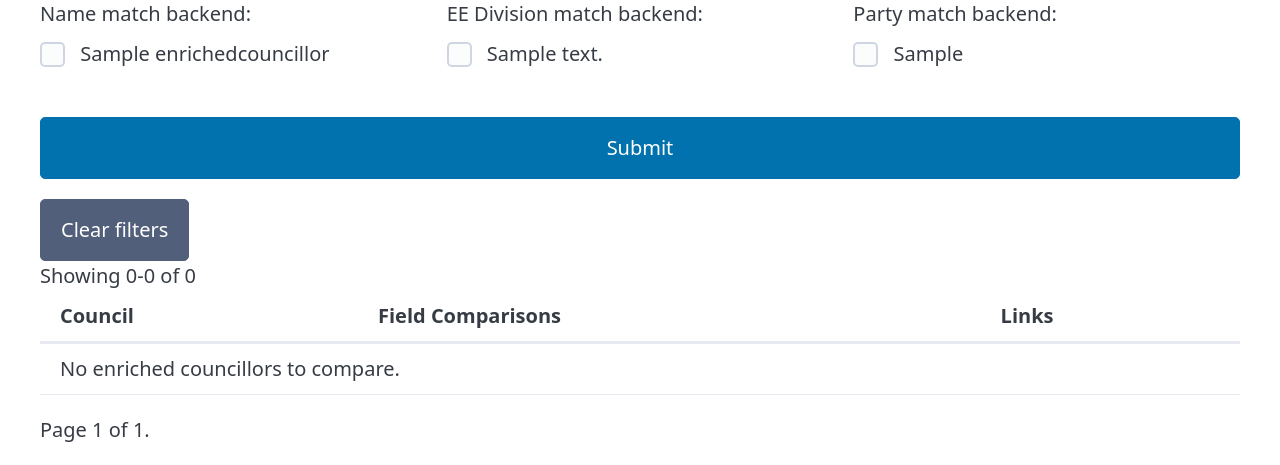
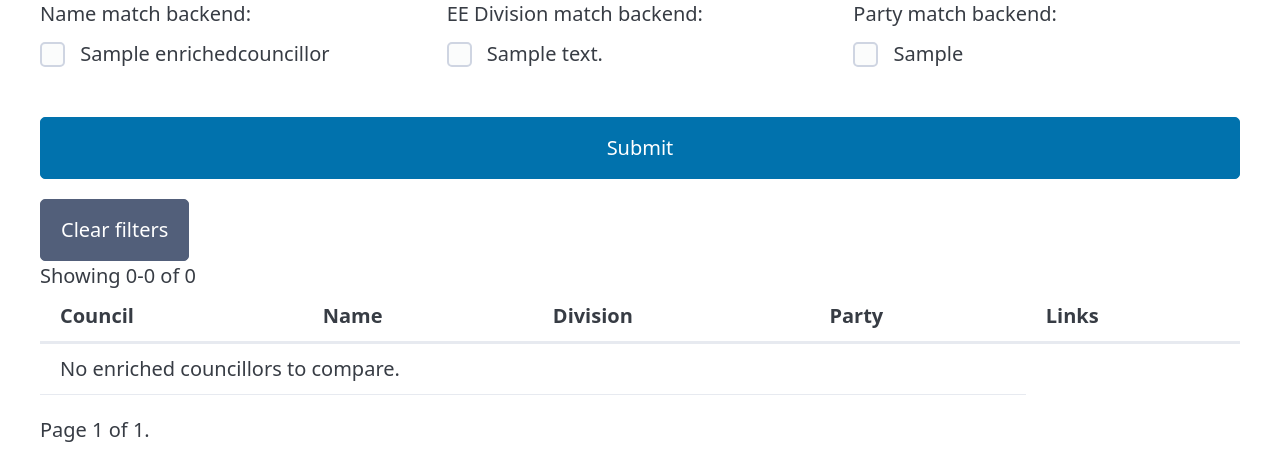
Before and after one commit to DemocracyClub/lgsf-web, a Django app: page /councillors/compare/?party_match=true in a window 1280 px wide. Shown: the part 582-1047 px from the top of the page. Run offline with Django 5.2, Linux system fonts and the light colour scheme; tables that the repository leaves empty hold one stand-in row (values such as "Sample post"); parts of the project's set-up code (start-up, migrations or seed data) failed here and were passed over; some libraries are stand-ins or nearby versions.

Commit message:
improve comparison list

```diff
--- a/lgsf_web/apps/councillors/models.py
+++ b/lgsf_web/apps/councillors/models.py
@@ -64,6 +64,28 @@
     name_match_backend = models.CharField(max_length=255, blank=True)
     name_match_confidence = models.FloatField(null=True, blank=True)
 
+    @property
+    def name_synonym_match(self):
+        return bool(
+            self.name_match_backend == "exact"
+            and self.base_councillor.raw_name != self.name_match.person_name
+        )
+
+    @property
+    def division_synonym_match(self):
+        return bool(
+            self.division_match_backend == "exact"
+            and self.base_councillor.raw_division
+            != self.division_match.division_name
+        )
+
+    @property
+    def party_synonym_match(self):
+        return bool(
+            self.party_match_backend == "exact"
+            and self.base_councillor.raw_party != self.party_match.party_name
+        )
+
     def __str__(self):
         return f"{self.base_councillor}-Enriched"
 
--- a/lgsf_web/apps/councillors/templates/councillors/compare_list.html
+++ b/lgsf_web/apps/councillors/templates/councillors/compare_list.html
@@ -51,7 +51,9 @@
       <thead>
         <tr>
           <th>Council</th>
-          <th>Field Comparisons</th>
+          <th>Name</th>
+          <th>Division</th>
+          <th>Party</th>
           <th>Links</th>
         </tr>
       </thead>
@@ -59,27 +61,25 @@
         {% for enriched in object_list %}
           {% with scraped=enriched.base_councillor %}
             <tr>
-              <td>{{ scraped.council_id }}</td>
               <td>
-                {% include "councillors/includes/field_comparison_table.html" with scraped=scraped enriched=enriched only %}
+              {{ scraped.council_id }}
               </td>
               <td>
-                <ul>
-                  <li>
-                    <a href="{% url 'councillors:scraped_detail' scraped.id %}">View Scraped</a>
-                  </li>
-                  <li>
-                    <a href="{% url 'councillors:enriched_detail' enriched.id %}">View Enriched</a>
-                  </li>
-                  <li>
-                    <a href="{% url 'councillors:compare_detail' scraped.id %}">Compare</a>
-                  </li>
-                </ul>
+                {% include "councillors/includes/match_cell.html" with raw=scraped.raw_name match=enriched.name_match value=enriched.name_match.person_name backend=enriched.name_match_backend confidence=enriched.name_match_confidence synonym=enriched.name_synonym_match only %}
+              </td>
+              <td>
+                {% include "councillors/includes/match_cell.html" with raw=scraped.raw_division match=enriched.division_match value=enriched.division_match.division_name backend=enriched.division_match_backend confidence=enriched.division_match_confidence synonym=enriched.division_synonym_match only %}
+              </td>
+              <td>
+                {% include "councillors/includes/match_cell.html" with raw=scraped.raw_party match=enriched.party_match value=enriched.party_match.party_name backend=enriched.party_match_backend confidence=enriched.party_match_confidence synonym=enriched.party_synonym_match only %}
+              </td>
+              <td>
+                <a href="{% url 'councillors:compare_detail' scraped.id %}">Compare</a>
               </td>
             </tr>
           {% endwith %}
         {% empty %}
-          <tr><td colspan="8">No enriched councillors to compare.</td></tr>
+          <tr><td colspan="4">No enriched councillors to compare.</td></tr>
         {% endfor %}
       </tbody>
     </table>
```
Also changed, not shown: lgsf_web/apps/councillors/templates/councillors/includes/match_cell.html (added, +14 -0 lines).
